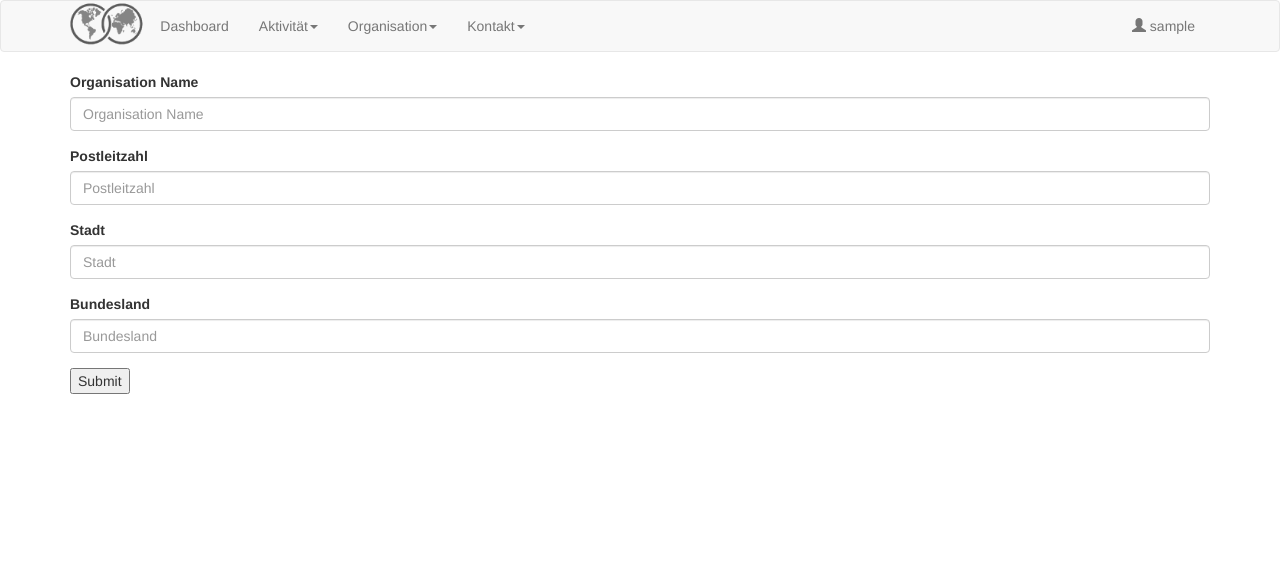
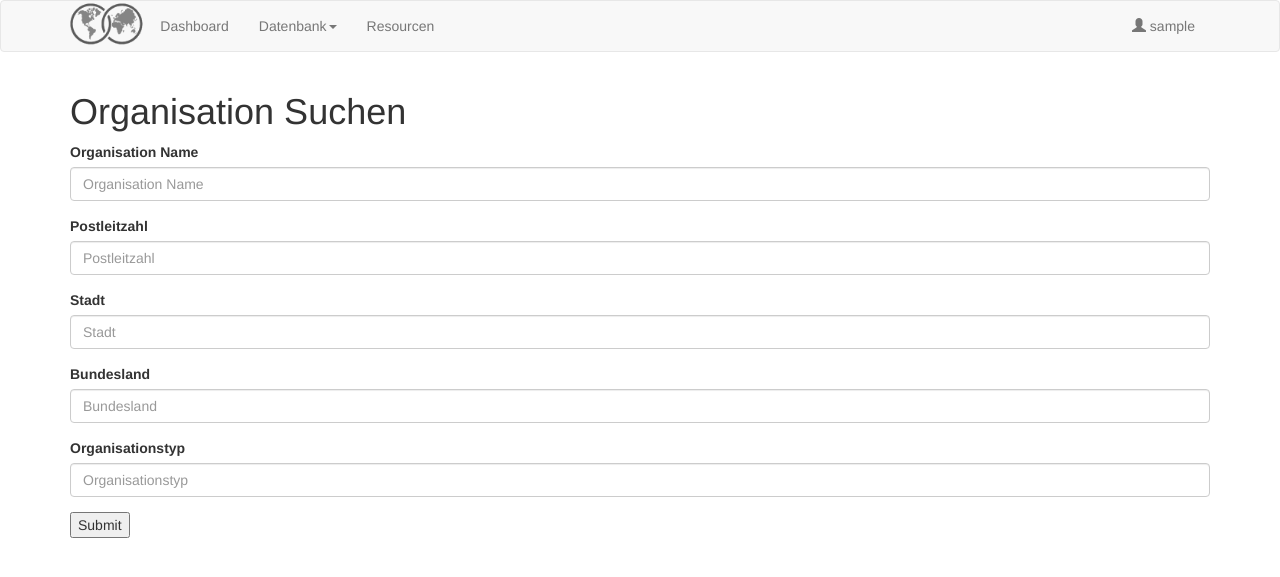
Before and after one commit to jacobmatthewmurray/uwcbewerbung, a Django app: page /orgmgm/organisation/search/ in a window 1280 px wide. Shown: the top 577 px of the page. Run offline with Django 3.2, Linux system fonts and the light colour scheme; the visitor is signed in with stand-in values (Sample User, id 1); parts of the project's set-up code (start-up, migrations or seed data) failed here and were passed over; some libraries are stand-ins or nearby versions.

Commit message:
Pagination fixed. Menu changed. Resources link added. Direkt Admin Access. Refined Search.

```diff
--- a/orgmgm/forms.py
+++ b/orgmgm/forms.py
@@ -5,6 +5,7 @@ from django.contrib.auth.forms import UserCreationForm
 from django.contrib.auth.models import User
 
 # Froms to add records
+
 
 class AddKontaktForm (forms.ModelForm):
     class Meta:
@@ -16,6 +17,7 @@ class AddOrganisationForm (forms.ModelForm):
     class Meta:
         model = Organisation
         exclude = ()
+
 
 class AddActivityForm(forms.ModelForm):
     class Meta:
@@ -30,21 +32,46 @@ class SearchKontaktForm(forms.Form):
     vorname = forms.CharField(label='Vorname', required=False)
     organisation = forms.CharField(label='Organisation Name', required=False)
 
+class SearchActivityForm(forms.Form):
+    titel = forms.CharField(label='Title der Aktivität', required=False)
+    activitydate = forms.CharField(label='Datum der Aktivität', required=False)
+    description = forms.CharField(label='Beschreibung', required=False)
+    activitytype = forms.CharField(label='Art der Aktivität', required=False)
+    organisation = forms.CharField(label='Organisation', required=False)
+    kontakt = forms.CharField(label='Kontakt Nachname', required=False)
 
 class SearchOrganisationForm (forms.Form):
-    orgname = forms.CharField(label='Organisation Name', required=False)
+    name = forms.CharField(label='Organisation Name', required=False)
     plz = forms.CharField(label='Postleitzahl', required=False)
     stadt = forms.CharField(label='Stadt', required=False)
     bundesland = forms.CharField(label='Bundesland', required=False)
+    organisationtype = forms.CharField(label='Organisationstyp', required=False)
 
 
 # Form to Sign Up
 
 class SignUpForm(UserCreationForm):
-    first_name = forms.CharField(max_length=30, required=True, help_text='Required.')
-    last_name = forms.CharField(max_length=30, required=True, help_text='Required.')
-    email = forms.EmailField(max_length=254, help_text='Required. Input a valid email address.')
+    first_name = forms.CharField(
+        max_length=30, required=True, help_text='Required.')
+    last_name = forms.CharField(
+        max_length=30, required=True, help_text='Required.')
+    email = forms.EmailField(
+        max_length=254, help_text='Required. Input a valid email address.')
 
     class Meta:
         model = User
-        fields = ('username', 'first_name', 'last_name', 'email', 'password1', 'password2', )
+        fields = ('username', 'first_name', 'last_name',
+                  'email', 'password1', 'password2', )
+
+
+
+# class SearchOrganisationForm (forms.ModelForm):
+#     def __init__(self, *args, **kwargs):
+#         super(SearchOrganisationForm, self).__init__(*args, **kwargs)
+#         for key in self.fields:
+
+#             self.fields[key].required = False
+
+#     class Meta:
+#         model = Organisation
+#         exclude = ('strassehsnr', 'telefon', 'email', 'www',)
--- a/orgmgm/templates/orgmgm/activity/add.html
+++ b/orgmgm/templates/orgmgm/activity/add.html
@@ -2,6 +2,9 @@
 {% load bootstrap3 %}
 
 {% block content %}
+
+<h1>Aktivität Hinzufügen</h1>
+
     <form action="." method="post">
         {% csrf_token %}
         {% bootstrap_form form %}
--- a/orgmgm/templates/orgmgm/activity/detail.html
+++ b/orgmgm/templates/orgmgm/activity/detail.html
@@ -31,6 +31,8 @@
 </table>
 
 <a class="btn btn-default" href="{% url 'activity_edit' pk=activity.pk%}">Edit</a>
+{% if user.is_superuser %}
 <a class="btn btn-default" href="{% url 'activity_delete' pk=activity.pk%}">Delete</a>
+{% endif %}
 <a class="btn btn-default" href="{% url 'activity_list' %}">Zur Übersicht</a>
 {% endblock %}
--- a/orgmgm/templates/orgmgm/base.html
+++ b/orgmgm/templates/orgmgm/base.html
@@ -30,27 +30,21 @@
                 <ul class="nav navbar-nav">
                     <li><a href="{% url 'dashboard_overview' %}">Dashboard</a></li>
                     <li class="dropdown">
-                        <a href="#" class="dropdown-toggle" data-toggle="dropdown" role="button" aria-haspopup="true" aria-expanded="false">Aktivität<span class="caret"></span></a>
+                        <a href="#" class="dropdown-toggle" data-toggle="dropdown" role="button" aria-haspopup="true" aria-expanded="false">Datenbank<span class="caret"></span></a>
                          <ul class="dropdown-menu">
-                            <li><a href="{% url 'activity_add' %}">Add</a></li>
-                            <li><a href="{% url 'activity_list' %}">List</a></li>
-                            <li><a href="{% url 'activity_list' %}">Search</a></li>
+                            <li><a href="{% url 'organisation_add' %}"><span class="glyphicon glyphicon-plus"/> Organisation</a></li>
+                            <li><a href="{% url 'organisation_list' %}"><span class="glyphicon glyphicon-list"/> Organisation</a></li>
+                            <li><a href="{% url 'organisation_search' %}"><span class="glyphicon glyphicon-search"/> Organisation</a></li>
+                            <li role="separator" class="divider">Test</li>
+                            <li><a href="{% url 'activity_add' %}"><span class="glyphicon glyphicon-plus"/> Aktivität</a></li>
+                            <li><a href="{% url 'activity_list' %}"><span class="glyphicon glyphicon-list"/> Akitivtät</a></li>
+                            <li><a href="{% url 'activity_search' %}"><span class="glyphicon glyphicon-search"/> Aktivität</a></li>
+                            <li role="separator" class="divider"></li>
+                            <li><a href="{% url 'kontakt_add' %}"><span class="glyphicon glyphicon-plus"/> Kontakt</a></li>
+                            <li><a href="{% url 'kontakt_list' %}"><span class="glyphicon glyphicon-list"/> Kontakt</a></li>
+                            <li><a href="{% url 'kontakt_search' %}"><span class="glyphicon glyphicon-search"/> Kontakt</a></li>
                       </ul>
-                    <li class="dropdown">
-                        <a href="#" class="dropdown-toggle" data-toggle="dropdown" role="button" aria-haspopup="true" aria-expanded="false">Organisation<span class="caret"></span></a>
-                         <ul class="dropdown-menu">
-                            <li><a href="{% url 'organisation_add' %}">Add</a></li>
-                            <li><a href="{% url 'organisation_list' %}">List</a></li>
-                            <li><a href="{% url 'organisation_search' %}">Search</a></li>
-                      </ul>
-                    <li class="dropdown">
-                        <a href="#" class="dropdown-toggle" data-toggle="dropdown" role="button" aria-haspopup="true" aria-expanded="false">Kontakt<span class="caret"></span></a>
-                         <ul class="dropdown-menu">
-                            <li><a href="{% url 'kontakt_add' %}">Add</a></li>
-                            <li><a href="{% url 'kontakt_list' %}">List</a></li>
-                            <li><a href="{% url 'kontakt_search' %}">Search</a></li>
-                        </ul>
-                    </li>
+                    <li><a href="{% url 'resources' %}">Resourcen</a></li>
                 </ul>
                 <ul class="nav navbar-nav navbar-right">
                    {% if user.is_authenticated %}
@@ -58,6 +52,9 @@
                         <a href="#" class="dropdown-toggle" data-toggle="dropdown" role="button" aria-haspopup="true" aria-expanded="false"><span class="glyphicon glyphicon-user"></span> {{ user.get_username }}</a>
                             <ul class="dropdown-menu">
                                 <li><a href="{% url 'logout'%}?next={{request.path}}">Logout</a></li>
+                                {% if user.is_superuser %}
+                                <li><a href="/admin/">Admin Page</a></li>
+                                {% endif %}
                             </ul>
                          </li>
                     {% else %}
--- a/orgmgm/templates/orgmgm/dashboard/overview.html
+++ b/orgmgm/templates/orgmgm/dashboard/overview.html
@@ -4,10 +4,7 @@
 {% block content %}
 <h1> Dashboard </h1>
 
-<div class="alert alert-info alert-dismissible" role="alert">
-  <button type="button" class="close" data-dismiss="alert" aria-label="Close"><span aria-hidden="true">&times;</span></button>
-  <strong>Achtung!</strong> Hier können wichtige Informationen angezeigt werden.
-</div>
+
 
 <div class="text-center">
     <div id="chart-1">{{ output.0|safe }}</div>
--- a/orgmgm/templates/orgmgm/kontakt/add.html
+++ b/orgmgm/templates/orgmgm/kontakt/add.html
@@ -2,6 +2,9 @@
 {% load bootstrap3 %}
 
 {% block content %}
+
+<h1>Kontakt Hinzufügen</h1>
+
     <form action="." method="post">
         {% csrf_token %}
         {% bootstrap_form form %}
--- a/orgmgm/templates/orgmgm/kontakt/detail.html
+++ b/orgmgm/templates/orgmgm/kontakt/detail.html
@@ -23,6 +23,8 @@
 </table>
 
 <a class="btn btn-default" href="{% url 'kontakt_edit' pk=kontakt.pk %}">Edit</a>
+{% if user.is_superuser %}
 <a class="btn btn-default" href="{% url 'kontakt_delete' pk=kontakt.pk %}">Delete</a>
+{% endif %}
 <a class="btn btn-default" href="{% url 'kontakt_list' %}">Zur Übersicht</a>
 {% endblock %}
--- a/orgmgm/templates/orgmgm/kontakt/search.html
+++ b/orgmgm/templates/orgmgm/kontakt/search.html
@@ -2,6 +2,9 @@
 {% load bootstrap3 %}
 
 {% block content %}
+
+<h1>Kontakt Suchen</h1>
+
     <form action="." method="post">
         {% csrf_token %}
         {% bootstrap_form form %}
--- a/orgmgm/templates/orgmgm/organisation/add.html
+++ b/orgmgm/templates/orgmgm/organisation/add.html
@@ -2,9 +2,12 @@
 {% load bootstrap3 %}
 
 {% block content %}
+
+<h1>Organisation Hinzufügen</h1>
+
     <form action="." method="post">
         {% csrf_token %}
         {% bootstrap_form form %}
-    <button type="submit" class="btn btn-default">Submit</button>
+    <button type="submit" name="submit" class="btn btn-default">Submit</button>
     </form>
 {% endblock %}
--- a/orgmgm/templates/orgmgm/organisation/detail.html
+++ b/orgmgm/templates/orgmgm/organisation/detail.html
@@ -39,8 +39,12 @@
 </table>
 
 <a class="btn btn-default" href="{% url 'organisation_edit' pk=organisation.pk %}">Edit</a>
+{% if user.is_superuser %}
 <a class="btn btn-default" href="{% url 'organisation_delete' pk=organisation.pk %}">Delete</a>
+{% endif %}
 <a class="btn btn-default" href="{% url 'organisation_list' %}">Zur Übersicht</a>
+
+<div class="col-xs-12" style="height:75px;"></div>
 
 <h1>Recent Activity</h1>
 
@@ -66,6 +70,7 @@
     </tbody>
     {% endfor %}
 </table>
+<a class="btn btn-default" href="{% url 'activity_add' %}?organisation={{ organisation.pk }}"><span class="glyphicon glyphicon-plus"/> Aktivität</a>
 
 
 {% endblock %}
--- a/orgmgm/templates/orgmgm/organisation/list.html
+++ b/orgmgm/templates/orgmgm/organisation/list.html
@@ -1,6 +1,8 @@
 {% extends "../base.html" %}
 {% load bootstrap3 %}
 {% block content %}
+
+<h1>Organisationen</h1>
 
 <table class="table table-striped" style="font-size: 10px">
     <tr>
--- a/orgmgm/templates/orgmgm/organisation/search.html
+++ b/orgmgm/templates/orgmgm/organisation/search.html
@@ -2,6 +2,9 @@
 {% load bootstrap3 %}
 
 {% block content %}
+
+<h1>Organisation Suchen</h1>
+
     <form action="." method="post">
         {% csrf_token %}
         {% bootstrap_form form %}
--- a/orgmgm/urls.py
+++ b/orgmgm/urls.py
@@ -5,11 +5,13 @@ from . import views
 urlpatterns=[
     url(r'^$',TemplateView.as_view(template_name='orgmgm/home.html'), name='home'),
     url(r'^dashboard/$', views.dashboard_overview, name='dashboard_overview'),
+    url(r'^resources/$',TemplateView.as_view(template_name='orgmgm/resources.html'), name='resources'),
     url(r'^activity/$', views.activity_list, name='activity_list'),
     url(r'^activity/add/$', views.activity_add, name='activity_add'),
     url(r'^activity/detail/(?P<pk>\d+)/$', views.activity_detail, name='activity_detail'),
     url(r'^activity/edit/(?P<pk>\d+)/$', views.activity_edit, name='activity_edit'),
     url(r'^activity/delete/(?P<pk>\d+)/$', views.activity_delete, name='activity_delete'),
+    url(r'^activity/search/$', views.activity_search, name='activity_search'),
     url(r'^kontakt/$', views.kontakt_list, name='kontakt_list'),
     url(r'^kontakt/search/$', views.kontakt_search, name='kontakt_search'),
     url(r'^kontakt/add/$', views.kontakt_add, name='kontakt_add'),
--- a/orgmgm/views.py
+++ b/orgmgm/views.py
@@ -10,15 +10,14 @@ from django.contrib.auth import login, authenticate
 from django.contrib.auth.decorators import login_required
 from django.contrib.auth.mixins import LoginRequiredMixin
 
-from .models import Organisation, Kontakt, Activity, Bundesland
+from .models import Organisation, Kontakt, Activity, Bundesland, ActivityType
 from .forms import (SearchOrganisationForm,
                     AddKontaktForm,
+                    SearchActivityForm,
                     AddOrganisationForm,
                     SearchKontaktForm,
-                    AddActivityForm,
-                    SignUpForm)
+                    AddActivityForm)
 from .fusioncharts import FusionCharts
-
 
 
 # For now no sign up option. Registration via email to Jacob.
@@ -38,7 +37,6 @@ from .fusioncharts import FusionCharts
 #     return render(request, 'orgmgm/signup.html', {'form': form})
 
 
-
 @login_required
 def dashboard_overview(request):
 
@@ -52,7 +50,7 @@ def dashboard_overview(request):
         "xAxisName": "",
         "yAxisName": "Anzahl",
         "theme": "zune"
-        }
+    }
 
     bunds_ds['data'] = []
 
@@ -62,14 +60,12 @@ def dashboard_overview(request):
         data['value'] = b.num_orgs
         bunds_ds['data'].append(data)
 
-
-
-    column2da = FusionCharts("column2d", "ex1", "600", "400", "chart-1", "json", bunds_ds)
-
+    column2da = FusionCharts("column2d", "ex1", "600",
+                             "400", "chart-1", "json", bunds_ds)
 
     acts = Activity.objects \
         .annotate(actmonth=ExtractMonth('activitydate'), actday=ExtractDay('activitydate')) \
-        .values('actmonth','actday')\
+        .values('actmonth', 'actday')\
         .annotate(num_acts=Count('pk'))
 
     acts_ds = {}
@@ -80,24 +76,21 @@ def dashboard_overview(request):
         "xAxisName": "",
         "yAxisName": "Anzahl",
         "theme": "zune"
-        }
+    }
 
     acts_ds['data'] = []
 
     for a in acts:
         data = {}
-        data['label'] = ('0'+str(a['actday']))[-2:]+'|'+ ('0'+str(a['actmonth']))[-2:]
+        data['label'] = ('0' + str(a['actday']))[-2:] + \
+            '|' + ('0' + str(a['actmonth']))[-2:]
         data['value'] = a['num_acts']
         acts_ds['data'].append(data)
 
-
-
-    column2db = FusionCharts("column2d", "ex2", "600", "400", "chart-2", "json", acts_ds)
-
+    column2db = FusionCharts("column2d", "ex2", "600",
+                             "400", "chart-2", "json", acts_ds)
 
     return render(request, 'orgmgm/dashboard/overview.html', {'output': [column2da.render(), column2db.render()]})
-
-
 
 
 # Views for Organisation Model
@@ -108,10 +101,11 @@ def organisation_add(request):
         form = AddOrganisationForm(request.POST)
         if form.is_valid():
             organisation = form.save()
-            return redirect('organisation_details', pk=organisation.pk)
+            return redirect('organisation_detail', pk=organisation.pk)
     else:
         form = AddOrganisationForm()
     return render(request, 'orgmgm/organisation/add.html', {'form': form})
+
 
 @login_required
 def organisation_delete(request, pk):
@@ -123,18 +117,18 @@ def organisation_delete(request, pk):
                   {'organisation': organisation})
 
 
-class OrganisationDetail(LoginRequiredMixin,DetailView):
+class OrganisationDetail(LoginRequiredMixin, DetailView):
 
     model = Organisation
     template_name = 'orgmgm/organisation/detail.html'
     context_object_name = "organisation"
 
     def get_context_data(self, **kwargs):
-        #print(self.pk)
+        # print(self.pk)
         context = super(OrganisationDetail, self).get_context_data(**kwargs)
-        context['activity_list'] = Activity.objects.filter(organisation_id=self.kwargs['pk'])
+        context['activity_list'] = Activity.objects.filter(
+            organisation_id=self.kwargs['pk'])
         return context
-
 
 
 # def organisation_detail(request, pk):
@@ -155,6 +149,7 @@ def organisation_edit(request, pk):
         form = AddOrganisationForm(instance=organisation)
     return render(request, 'orgmgm/organisation/edit.html', {'form': form})
 
+
 @login_required
 def organisation_list(request):
     org_list = Organisation.objects.all()
@@ -171,15 +166,18 @@ def organisation_list(request):
 
     return render(request, 'orgmgm/organisation/list.html', {'orgs': orgs})
 
+
 @login_required
 def organisation_search(request):
     if request.method == 'POST':
         form = SearchOrganisationForm(request.POST)
         if form.is_valid():
             ol = Organisation.objects.filter(
-                name__icontains=form.cleaned_data['orgname'],
+                name__icontains=form.cleaned_data['name'],
                 plz__icontains=form.cleaned_data['plz'],
                 stadt__icontains=form.cleaned_data['stadt'],
+                bundesland__bundesland__icontains=form.cleaned_data['bundesland'],
+                organisationtype__organisationtype__icontains=form.cleaned_data['organisationtype'],
             )
             paginator = Paginator(ol, 25)
             page = request.GET.get('page')
@@ -216,6 +214,7 @@ def kontakt_add(request):
             form = AddKontaktForm()
     return render(request, 'orgmgm/kontakt/add.html', {'form': form})
 
+
 @login_required
 def kontakt_delete(request, pk):
     kontakt = get_object_or_404(Kontakt, pk=pk)
@@ -224,10 +223,12 @@ def kontakt_delete(request, pk):
         return redirect('kontakt_add')
     return render(request, 'orgmgm/kontakt/delete.html', {'kontakt': kontakt})
 
+
 @login_required
 def kontakt_detail(request, pk):
     kontakt = get_object_or_404(Kontakt, pk=pk)
     return render(request, 'orgmgm/kontakt/detail.html', {'kontakt': kontakt})
+
 
 @login_required
 def kontakt_edit(request, pk):
@@ -240,6 +241,7 @@ def kontakt_edit(request, pk):
     else:
         form = AddKontaktForm(instance=kontakt)
     return render(request, 'orgmgm/kontakt/edit.html', {'form': form})
+
 
 @login_required
 def kontakt_list(request):
@@ -257,6 +259,7 @@ def kontakt_list(request):
 
     return render(request, 'orgmgm/kontakt/list.html', {'kons': kons})
 
+
 @login_required
 def kontakt_search(request):
     if request.method == 'POST':
@@ -268,7 +271,19 @@ def kontakt_search(request):
                 organisation__name__icontains=form.cleaned_data[
                     'organisation'],
             )
-            return render(request, 'orgmgm/kontakt/list.html', {'kl': kl})
+
+            paginator = Paginator(kl, 25)
+            page = request.GET.get('page')
+
+            try:
+                kons = paginator.page(page)
+            except PageNotAnInteger:
+                kons = paginator.page(1)
+            except EmptyPage:
+                kons = paginator.page(paginator.num_pages)
+
+
+            return render(request, 'orgmgm/kontakt/list.html', {'kons': kons})
     else:
         form = SearchKontaktForm()
     return render(request, 'orgmgm/kontakt/search.html', {'form': form})
@@ -291,6 +306,7 @@ def activity_add(request):
         else:
             form = AddActivityForm()
     return render(request, 'orgmgm/activity/add.html', {'form': form})
+
 
 @login_required
 def activity_list(request):
@@ -323,6 +339,36 @@ def activity_edit(request, pk):
 
 
 @login_required
+def activity_search(request):
+    if request.method == 'POST':
+        form = SearchActivityForm(request.POST)
+        if form.is_valid():
+            al = Activity.objects.filter(
+                titel__icontains=form.cleaned_data['titel'],
+                activitydate__icontains=form.cleaned_data['activitydate'],
+                description__icontains=form.cleaned_data['description'],
+                activitytype__activitytype__icontains=form.cleaned_data['activitytype'],
+                #organisation__name__icontains=form.cleaned_data['organisation'],
+            )
+
+            paginator = Paginator(al, 25)
+            page = request.GET.get('page')
+
+            try:
+                acts = paginator.page(page)
+            except PageNotAnInteger:
+                acts = paginator.page(1)
+            except EmptyPage:
+                acts = paginator.page(paginator.num_pages)
+
+
+            return render(request, 'orgmgm/activity/list.html', {'acts': acts})
+    else:
+        form = SearchActivityForm()
+    return render(request, 'orgmgm/activity/search.html', {'form': form})
+
+
+@login_required
 def activity_delete(request, pk):
     activity = get_object_or_404(Activity, pk=pk)
     if request.method == 'POST':
```
Also changed, not shown: orgmgm/models.py (+14 -6 lines), orgmgm/templates/orgmgm/activity/list.html (+15 -4 lines), orgmgm/templates/orgmgm/activity/search.html (+13 -0 lines), orgmgm/templates/orgmgm/kontakt/list.html (+13 -2 lines), orgmgm/templates/orgmgm/resources.html (added, +12 -0 lines).
